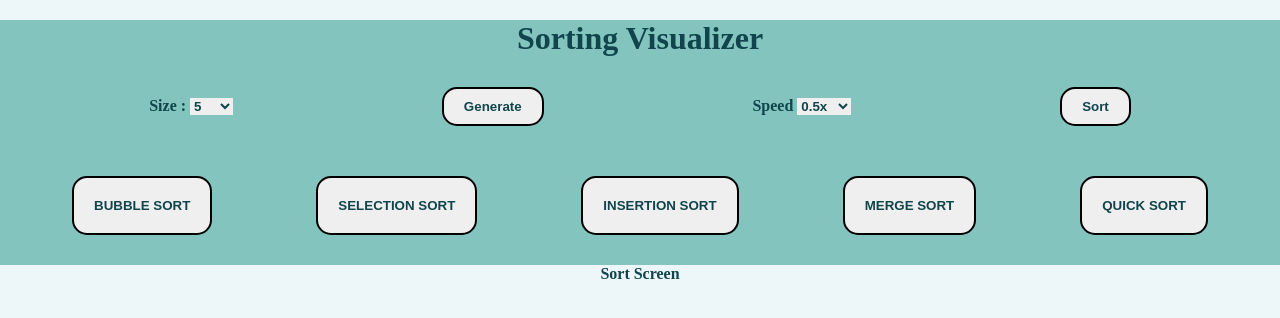
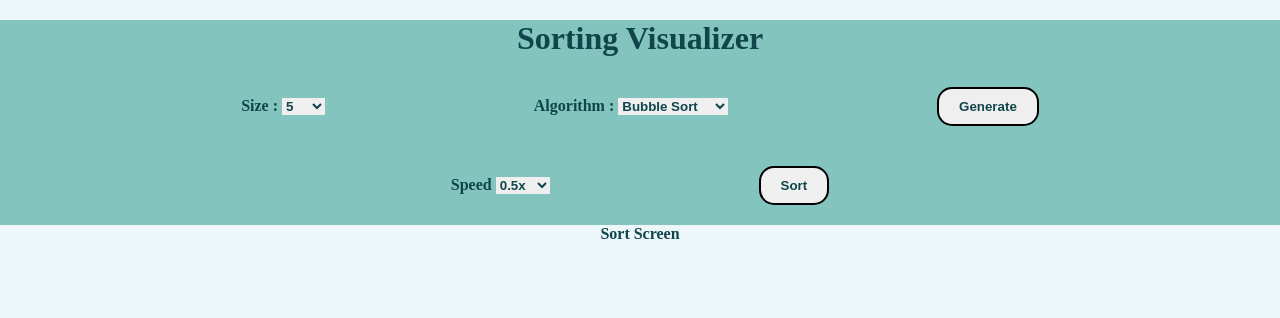
Before and after one commit to Adityacodin/Sorting-Visualizer, a Flask app: page / in a window 1280 px wide. Shown: the top 318 px of the page. Run offline with Flask 3, Linux system fonts and the light colour scheme.

Commit message:
linked js file in the <head>

```diff
--- a/templates/index.html
+++ b/templates/index.html
@@ -5,6 +5,7 @@
     <meta name="viewport" content="width=device-width, initial-scale=1.0">
     <title>Sorting Visualizer</title>
     <link href = '/static/style.css' rel = 'stylesheet'>
+    <script src = "{{ url_for('static', filename='script.js') }}"></script>
 </head>
 <body>
     <header>
@@ -20,7 +21,17 @@
                     <option value="100">100</option>
                 </select>
             </div>
-            <button id = 'generate_btn' class = 'input'>Generate</button>
+            <div class = "input">
+                <label for = "algo">Algorithm :</label>
+                <select name = "algo" id = "algo">
+                    <option value = "bubble">Bubble Sort</option>
+                    <option value = "selection">Selection Sort</option>
+                    <option value = "insertion">Insertion Sort</option>
+                    <option value = "merge">Merge Sort</option>
+                    <option value = "quick">Quick Sort</option>
+                </select>
+            </div>
+            <button id = 'generate_btn' class = 'input' onclick="sendData()">Generate</button>
             <div id = 'speed_box' class = 'input'>
                 <label for="speed">Speed</label>
                 <select name="speed" id = "speed">
@@ -31,17 +42,10 @@
                     <option value="4.00">4.00x</option>
                 </select>
             </div>
-            <button id = 'sort_btn' class = 'input'>Sort</button>
+            <button id = 'sort_btn' class = 'input', onclick="hi()">Sort</button>
         </div>
     </header>
     <content>
-        <div id='sort_menu'>
-            <button id = 'bbl' class = 'sort_bn'>BUBBLE SORT</button>
-            <button id = 'sel' class = 'sort_bn'>SELECTION SORT</button>
-            <button id = 'ins' class = 'sort_bn'>INSERTION SORT</button>
-            <button id = 'mrg' class = 'sort_bn'>MERGE SORT</button>
-            <button id = 'qck' class = 'sort_bn'>QUICK SORT</button>
-        </div>
         <div id='sort_scr' class='screen'>Sort Screen</div>
     </content>
     <footer>
```
